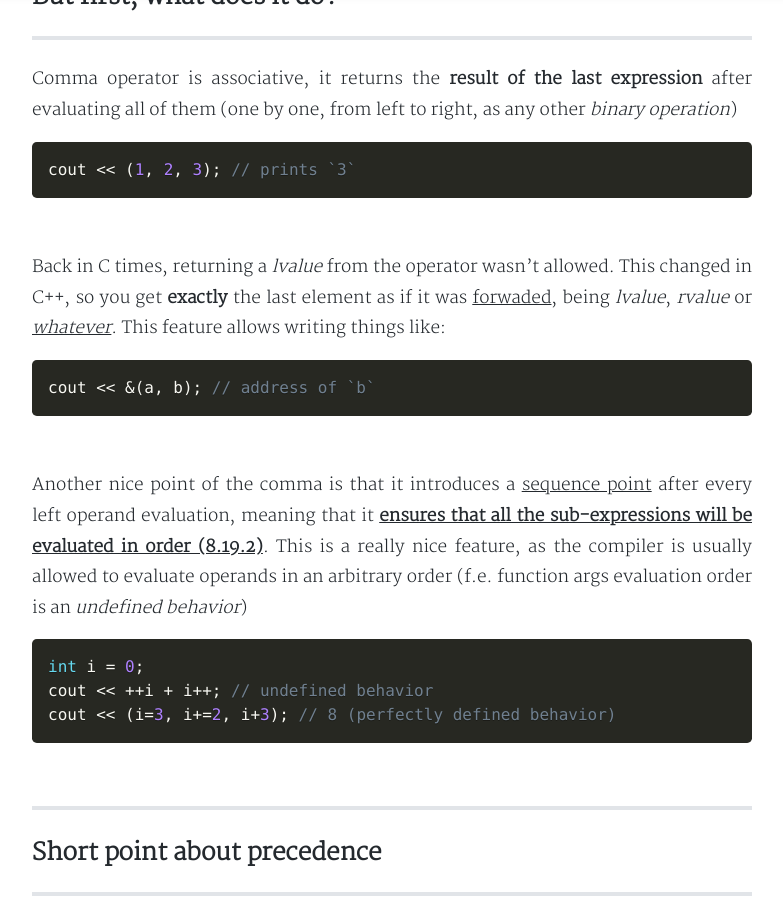
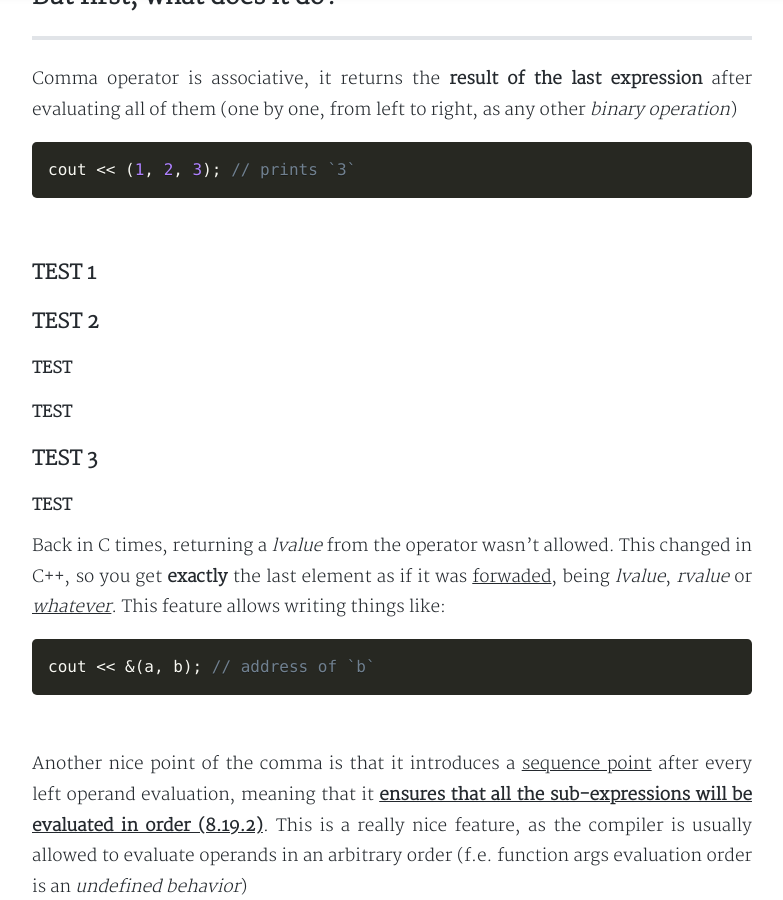
Before and after one commit to isc30/blog.codeisc.com, a Jekyll site: the page built from _posts/comma operator series/2017-12-26-cpp-comma-operator-introduction.md, in a window 1280 px wide and 900 px high, scrolled down 941 px. Shown: the whole window, without its empty margins (248-1031 px from the left). Built offline with Jekyll 4.4.1, drawn with Linux system fonts in a browser that asks for light colours; nearby versions of some CDN libraries; comment, search, counter and statistics services are not loaded; a style sheet for code colours, icons or effects is not loaded.

Commit message:
add test titles

````diff
--- a/_posts/comma operator series/2017-12-26-cpp-comma-operator-introduction.md
+++ b/_posts/comma operator series/2017-12-26-cpp-comma-operator-introduction.md
@@ -25,6 +25,13 @@ Comma operator is associative, it returns the **result of the last expression**
 cout << (1, 2, 3); // prints `3`
 ```
 <br/>
+
+### TEST 1
+### TEST 2
+#### TEST
+#### TEST
+### TEST 3
+#### TEST
 
 Back in C times, returning a *lvalue* from the operator wasn’t allowed. This changed in C++, so you get **exactly** the last element as if it was [forwaded][doc-forward], being *lvalue*, *rvalue* or [*whatever*][doc-value-category]. This feature allows writing things like:
 
````
